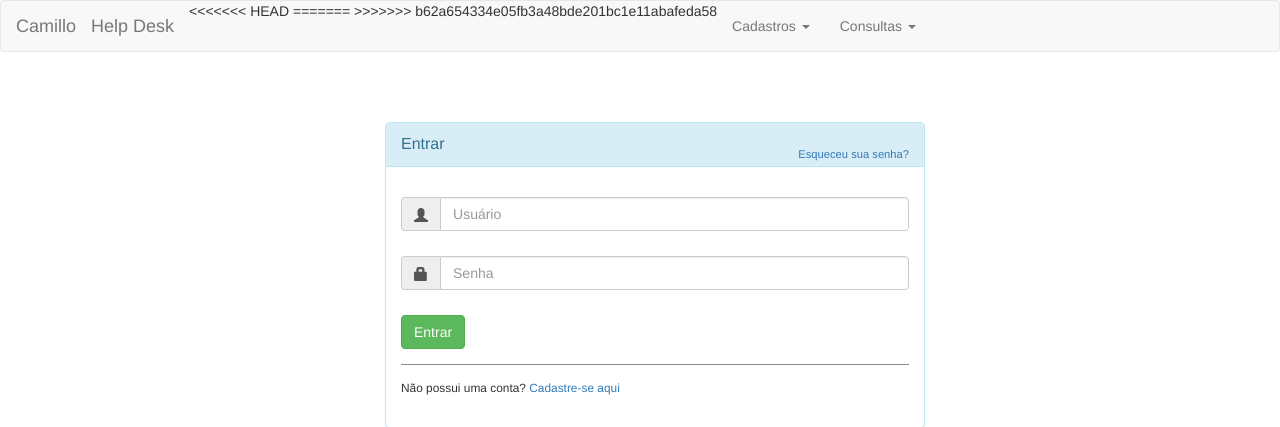
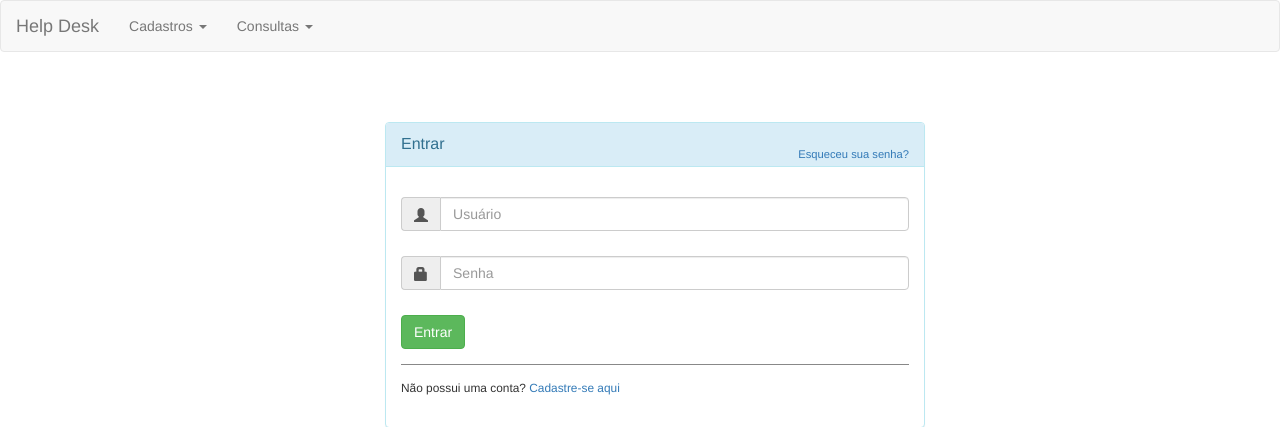
Before and after one commit to mhcamillow/testes-php, a PHP site: page /Testes-PHP/index.php in a window 1280 px wide. Shown: the top 427 px of the page. Run offline with PHP 8.4, Linux system fonts and the light colour scheme; some libraries are stand-ins or nearby versions.

Commit message:
Correçao de mais cagadas
euheuhuehue tá foda

```diff
--- a/cabecalho.php
+++ b/cabecalho.php
@@ -25,11 +25,7 @@
 					<span class="icon-bar"></span>
 					<span class="icon-bar"></span>
 					</button>
-<<<<<<< HEAD
-					<a class="navbar-brand" href="<?=SCRIPT_ROOT?>/index.php">Camillo</a>
-=======
-					<a class="navbar-brand" href="#">Help Desk</a>
->>>>>>> b62a654334e05fb3a48bde201bc1e11abafeda58
+					<a class="navbar-brand" href="<?=SCRIPT_ROOT?>/index.php">Help Desk</a>
 				</div>
 				<!-- Collect the nav links, forms, and other content for toggling -->
 				<div class="collapse navbar-collapse" id="bs-example-navbar-collapse-1">
```
